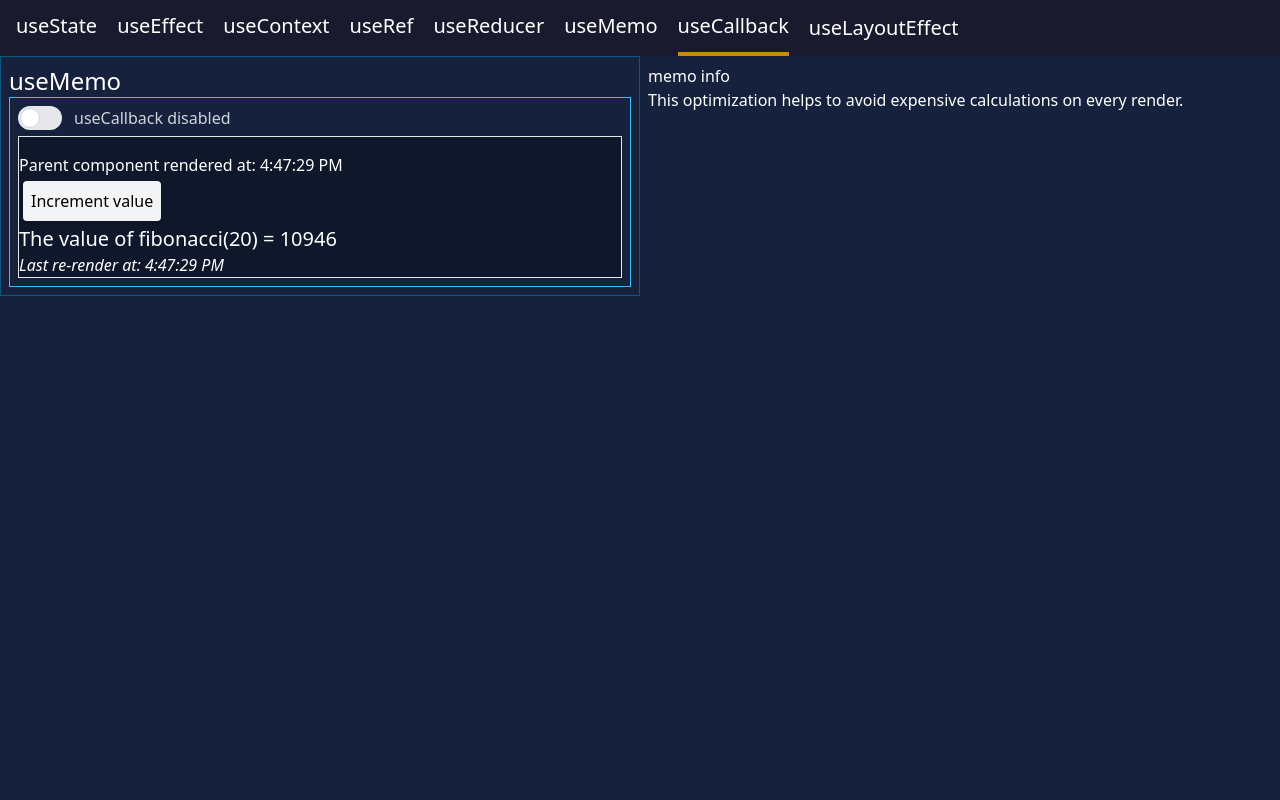
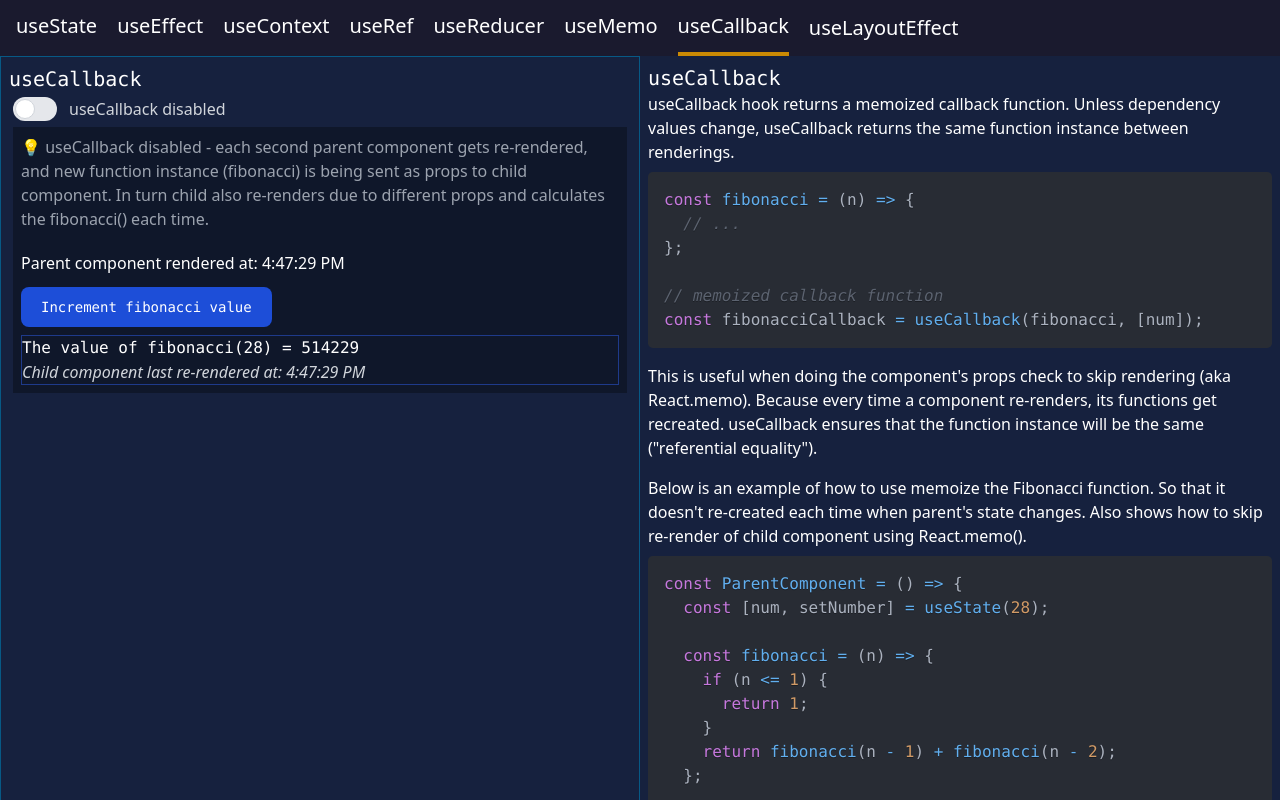
Before and after one commit to bekzodnj/hooks-visualized, a React (Vite) app: page /callback in a window 1280 px wide. Shown: the top 800 px of the page. Built offline with nearby package versions, Linux system fonts and the light colour scheme.

Commit message:
Callback component: - interactive section - tutorial description

```diff
--- a/src/components/Callback.tsx
+++ b/src/components/Callback.tsx
@@ -1,15 +1,58 @@
 import { useState, useCallback, useEffect, memo } from 'react';
+import { PrismAsyncLight as SyntaxHighlighter } from 'react-syntax-highlighter';
+import { oneDark } from 'react-syntax-highlighter/dist/esm/styles/prism';
+
+const CALLBACK_DEF_CODE_STRING = `const fibonacci = (n) => {
+  // ...
+};
+
+// memoized callback function
+const fibonacciCallback = useCallback(fibonacci, [num]);
+`;
+
+const CALLBACK_EXAMPLE_CODE_STRING = `const ParentComponent = () => {
+  const [num, setNumber] = useState(28);
+
+  const fibonacci = (n) => {
+    if (n <= 1) {
+      return 1;
+    }
+    return fibonacci(n - 1) + fibonacci(n - 2);
+  };
+
+  const fibonacciCallback = useCallback(fibonacci, [num]);
+  return (
+    <>
+      <button onClick={() => setNumber(num + 1)}>
+        Increment fibonacci value
+      </button>
+
+      {/* // sending the number and memozied function to a child */}
+      <FibonacciComponent fibonacci={fibonacciCallback} num={num} />
+    </>
+  );
+};
+
+// React.memo skips rendering if props are the same
+const FibonacciComponent = memo(({ fibonacci, num }) => {
+  return (
+    <>
+      <h3>
+        The value of fibonacci({num}) = {fibonacci(num)}
+      </h3>
+    </>
+  );
+});`;
 
 export const Callback = ({}) => {
   const [checked, setChecked] = useState(false);
 
   return (
-    <div className=''>
     <div className='grid grid-cols-1 sm:grid-cols-2'>
+      {/* INTERACTIVE */}
       <section className='border border-sky-800 p-2'>
-          <h2 className='text-2xl'>useMemo</h2>
-
-          <div className={`border border-sky-400 p-2 transition-colors `}>
+        <h2 className='font-mono text-xl'>useCallback</h2>
+        <div className={`p-1`}>
           <label
             htmlFor='checked-toggle'
             className='inline-flex relative items-center cursor-pointer'
@@ -31,20 +74,46 @@ export const Callback = ({}) => {
           <WithCallback checked={checked} />
         </div>
       </section>
+
+      {/* TUTORIAL */}
       <section className='overflow-x-scroll p-2'>
-          memo info
+        <h2 className='font-mono text-xl'>useCallback</h2>
+        <div className='mb-4'>
           <p>
-            This optimization helps to avoid expensive calculations on every
-            render.
+            useCallback hook returns a memoized callback function. Unless
+            dependency values change, useCallback returns the same function
+            instance between renderings.
           </p>
+
+          <SyntaxHighlighter language='jsx' style={oneDark}>
+            {CALLBACK_DEF_CODE_STRING}
+          </SyntaxHighlighter>
+        </div>
+        <p className='mb-4'>
+          This is useful when doing the component's props check to skip
+          rendering (aka React.memo). Because every time a component re-renders,
+          its functions get recreated. useCallback ensures that the function
+          instance will be the same ("referential equality").
+        </p>
+
+        <div className='mb-4'>
+          <p>
+            Below is an example of how to use memoize the Fibonacci function. So
+            that it doesn't re-created each time when parent's state changes.
+            Also shows how to skip re-render of child component using
+            React.memo().
+          </p>
+          <SyntaxHighlighter language='jsx' style={oneDark}>
+            {CALLBACK_EXAMPLE_CODE_STRING}
+          </SyntaxHighlighter>
+        </div>
       </section>
-      </div>
     </div>
   );
 };
 
 const WithCallback = ({ checked }: { checked: boolean }) => {
-  const [num, setNumber] = useState(20);
+  const [num, setNumber] = useState(28);
   const [time, setTime] = useState(new Date());
 
   useEffect(() => {
@@ -64,24 +133,44 @@ const WithCallback = ({ checked }: { checked: boolean }) => {
 
   const fibonacciCallback = useCallback(fibonacci, [num]);
 
+  const infoDescriptionBox = checked ? (
+    <p className={'font-normal mb-5 text-gray-400'}>
+      <span role='img' aria-label='bulb'>
+        💡
+      </span>{' '}
+      useCallback enabled - parent sends memoized function instance of
+      fibonacci(). So child doesn't re-render when receiving the same props.
+    </p>
+  ) : (
+    <p className={'font-normal mb-5 text-gray-400'}>
+      <span role='img' aria-label='bulb'>
+        💡
+      </span>{' '}
+      useCallback disabled - each second parent component gets re-rendered, and
+      new function instance (fibonacci) is being sent as props to child
+      component. In turn child also re-renders due to different props and
+      calculates the fibonacci() each time.
+    </p>
+  );
+
   return (
-    <div className={`border transition-colors bg-slate-900 text-white`}>
-      <div className='mb-4'></div>
-
-      <div>
+    <div className={`bg-slate-900 text-white p-2`}>
+      {infoDescriptionBox}
+      <p className='mb-3'>
+        {' '}
         Parent component rendered at: {time.toLocaleTimeString()}
+      </p>
       <button
-          className='block bg-gray-100 p-2 m-1 shadow-md rounded active:bg-orange-100 text-black'
+        className='block font-mono text-white bg-blue-700 hover:bg-blue-800 focus:ring-2 focus:ring-blue-300 font-medium rounded-lg text-sm px-5 py-2.5 mr-2 mb-2'
         onClick={() => setNumber(num + 1)}
       >
-          Increment value
+        Increment fibonacci value
       </button>
       {checked ? (
         <WithUseCallback fibonacci={fibonacciCallback} num={num} />
       ) : (
         <WithoutUseCallback fibonacci={fibonacciCallback} num={num} />
       )}
-      </div>
     </div>
   );
 };
@@ -93,12 +182,12 @@ interface ICallbackComponentProps {
 
 const WithUseCallback = memo(({ fibonacci, num }: ICallbackComponentProps) => {
   return (
-    <div>
-      <h3 className='text-xl'>
+    <div className='border border-blue-900'>
+      <h3 className='font-mono'>
         The value of fibonacci({num}) = {fibonacci(num)}
       </h3>
-      <span className='inline-block italic'>
-        Last re-render at: {new Date().toLocaleTimeString()}
+      <span className='inline-block italic text-gray-300'>
+        Child component last re-rendered at: {new Date().toLocaleTimeString()}
       </span>
     </div>
   );
@@ -106,12 +195,12 @@ const WithUseCallback = memo(({ fibonacci, num }: ICallbackComponentProps) => {
 
 const WithoutUseCallback = ({ fibonacci, num }: ICallbackComponentProps) => {
   return (
-    <div>
-      <h3 className='text-xl'>
+    <div className='border border-blue-900'>
+      <h3 className='font-mono'>
         The value of fibonacci({num}) = {fibonacci(num)}
       </h3>
-      <span className='inline-block italic'>
-        Last re-render at: {new Date().toLocaleTimeString()}
+      <span className='inline-block italic text-gray-300'>
+        Child component last re-rendered at: {new Date().toLocaleTimeString()}
       </span>
     </div>
   );
--- a/src/components/Memo.tsx
+++ b/src/components/Memo.tsx
@@ -146,7 +146,7 @@ const WithMemo = () => {
   return (
     <div className={`p-2 ` + activeDivClass}>
       <p className={'font-normal mb-5 ' + activeInfoTextClass}>
-        <span role='img' aria-label='gem'>
+        <span role='img' aria-label='bulb'>
           💡
         </span>{' '}
         useMemo enabled - the theme toggle does not cause the recalculation of
@@ -220,7 +220,7 @@ const WithoutMemo = () => {
   return (
     <div className={`p-2 ` + activeDivClass}>
       <p className={'font-normal mb-5 ' + activeInfoTextClass}>
-        <span role='img' aria-label='gem'>
+        <span role='img' aria-label='bulb'>
           💡
         </span>
         useMemo disabled - if the num value is big enough, the theme toggling
--- a/src/components/Ref.tsx
+++ b/src/components/Ref.tsx
@@ -84,12 +84,7 @@ export const Ref = () => {
             persistent mutable values and DOM elements.
           </p>
 
-          <SyntaxHighlighter
-            language='jsx'
-            style={oneDark}
-            wrapLines={true}
-            wrapLongLines={true}
-          >
+          <SyntaxHighlighter language='jsx' style={oneDark}>
             {useStateCodeString}
           </SyntaxHighlighter>
         </div>
@@ -107,12 +102,7 @@ export const Ref = () => {
             element).
           </p>
 
-          <SyntaxHighlighter
-            language='jsx'
-            style={oneDark}
-            wrapLines={true}
-            wrapLongLines={true}
-          >
+          <SyntaxHighlighter language='jsx' style={oneDark}>
             {useRefExampleCodeString}
           </SyntaxHighlighter>
         </div>
--- a/src/components/Test.js
+++ b/src/components/Test.js
@@ -1,41 +1,33 @@
-const Memo = () => {
-  // fib sequence num
-  const [num, setNumber] = useState(20);
-
-  // another state value to produce state change/rerender
-  const [isDarkMode, setIsDarkMode] = useState(true);
+const ParentComponent = () => {
+  const [num, setNumber] = useState(28);
 
   const fibonacci = (n) => {
     if (n <= 1) {
       return 1;
     }
-
     return fibonacci(n - 1) + fibonacci(n - 2);
   };
 
-  const fibValue = useMemo(() => {
-    return fibonacci(num);
-
-    // memozied value will not be recalculated
-    // unless num changes
-  }, [num]);
-
+  const fibonacciCallback = useCallback(fibonacci, [num]);
   return (
     <>
-      <div>
-        <span>{isDarkMode ? 'Dark' : 'Light'} mode on</span>
-        <button onClick={() => setIsDarkMode(!isDarkMode)}>
-          Toggle dark mode
-        </button>
-      </div>
+      <button onClick={() => setNumber(num + 1)}>
+        Increment fibonacci value
+      </button>
 
-      <div>
-        <h3>
-          The value of fibonacci({num}) = {fibValue}
-        </h3>
-
-        <button onClick={() => setNumber(num + 1)}>Increment value</button>
-      </div>
+      {/* // sending the number and memozied function to a child */}
+      <FibonacciComponent fibonacci={fibonacciCallback} num={num} />
     </>
   );
 };
+
+// React.memo skips rendering if props are the same
+const WithUseCallback = memo(({ fibonacci, num }) => {
+  return (
+    <>
+      <h3>
+        The value of fibonacci({num}) = {fibonacci(num)}
+      </h3>
+    </>
+  );
+});
```
Also changed, not shown: 1 other file (tests, documents, lock files or other folders). Lines whose indentation alone changed are shown as unchanged.
